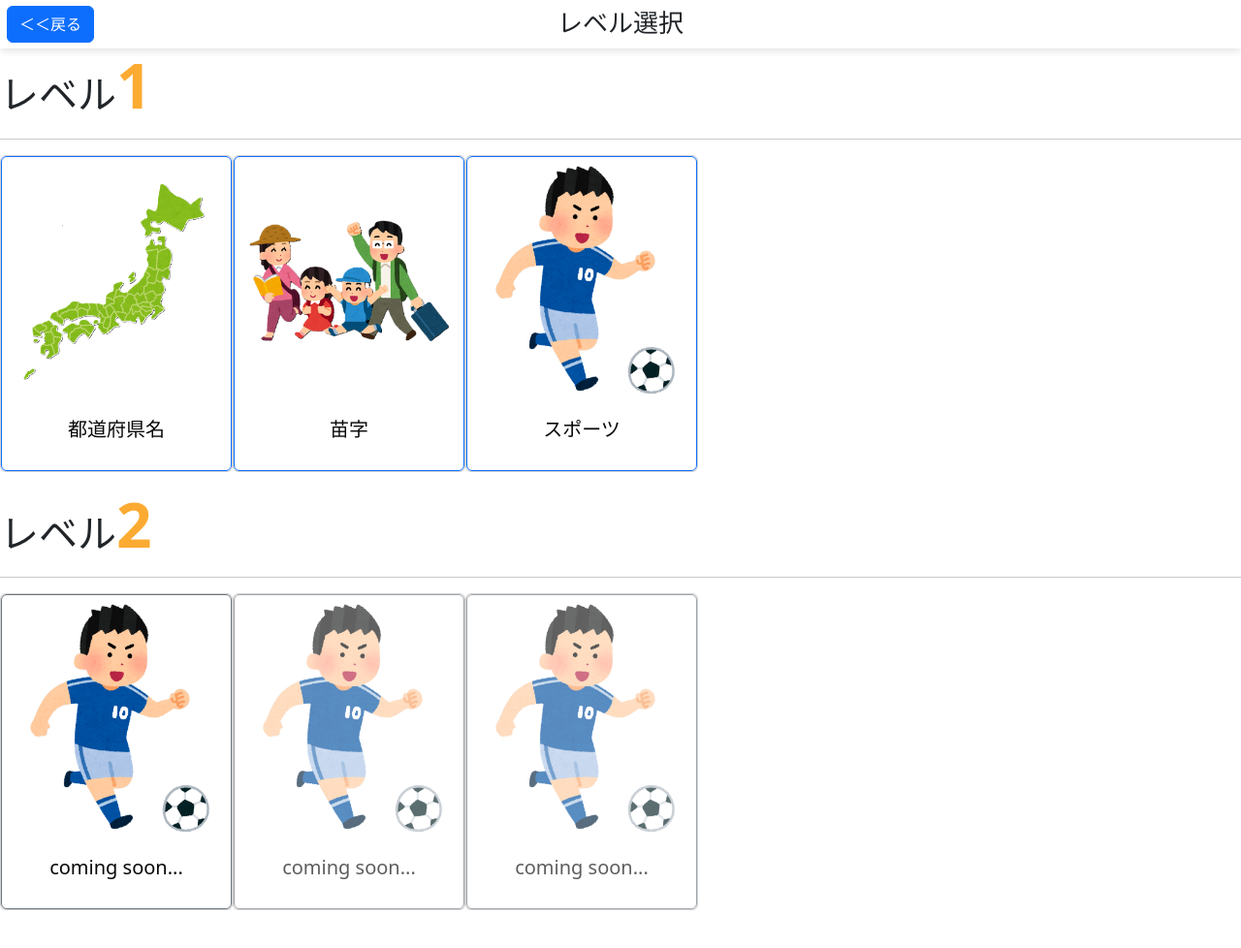
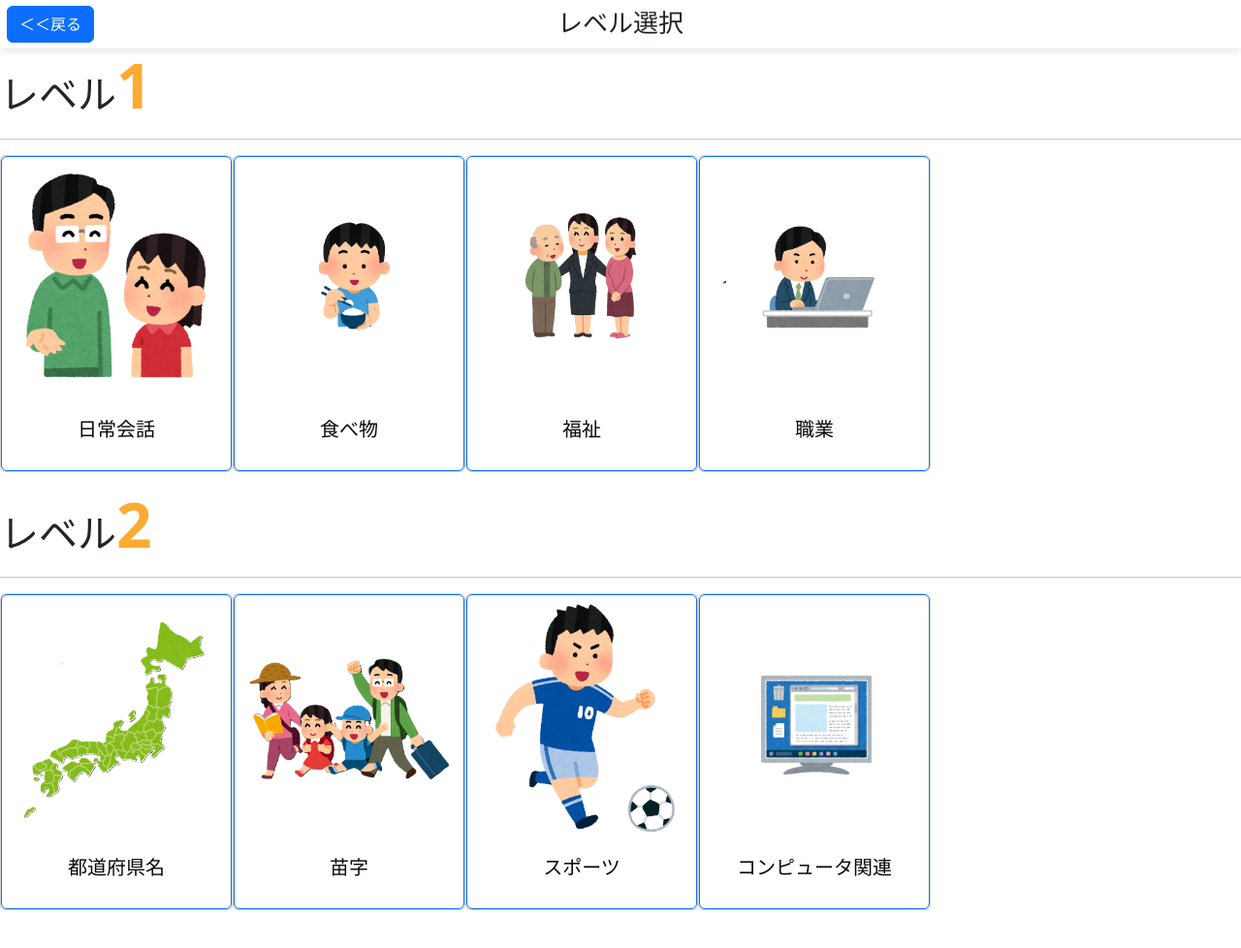
Before and after one commit to yamato3010/2023-3pro, a plain HTML site: page selectLevel.html in a window 1280 px wide. Shown: the whole page at 97% size. Drawn offline with nearby package versions, Linux system fonts and the light colour scheme.

Commit message:
feat:✨問題を追加

```diff
--- a/selectLevel.html
+++ b/selectLevel.html
@@ -36,6 +36,78 @@
   <hr>
   <div class="effect">
     <div class="d-flex flex-row mb-3">
+
+
+      <div class="card" data-toggle="tooltip" data-bs-placement="bottom" data-placement="top" title="最初にやるならこれ！"
+        style="width: 15rem;">
+        <a href="level/game.html?id=8" class="btn btn-outline-pri　btn btn-outline-primary " 　type="button">
+          <img src="./img/level_icon/talk_oyako_father_daughter.png" alt="カードの画像" class="card-img-top">
+          <div class="card-body">
+            <h5 class="card-title">日常会話</h5>
+
+            <div class="d-grid gap-2">
+
+            </div>
+          </div>
+        </a>
+      </div>
+
+      <div class="card" data-toggle="tooltip" data-bs-placement="bottom" data-bs-custom-class="ctm-tooltip"
+        title="慣れてきたらこれ" style="width: 15rem;">
+        <a href="level/game.html?id=7" class="btn btn-outline-pri　btn btn-outline-primary" 　type="button">
+          <img src="./img/level_icon/syokuji_hashi_boy.png" alt="カードの画像" class="card-img-top img-responsive">
+          <div class="card-body">
+            <h5 class="card-text">食べ物</h5>
+            <!-- <p class="card-text">たべものに関連するワードを中心に問題が出題されます</p> -->
+            <div class="d-grid gap-2">
+
+            </div>
+          </div>
+        </a>
+      </div>
+
+      <div class="card" data-toggle="tooltip" data-bs-placement="bottom" data-placement="top" title="福祉に関する問題が出題されます（簡単）"
+        style="width: 15rem;">
+        <a href="level/game.html?id=9" class="btn btn-outline-pri　btn btn-outline-primary" 　type="button">
+          <img src="./img/level_icon/job_syakai_fukushishi_woman.png" alt="カードの画像" class="card-img-top">
+          <div class="card-body">
+            <h5 class="card-title">福祉</h5>
+            <!-- <p class="card-text">スポーツに関連するワードを中心に問題が出題されます</p> -->
+            <div class="d-grid gap-2">
+
+            </div>
+          </div>
+        </a>
+      </div>
+
+      <div class="card" data-toggle="tooltip" data-bs-placement="bottom" data-placement="top" title="職業に関する問題が出題されます"
+        style="width: 15rem;">
+        <a href="level/game.html?id=10" class="btn btn-outline-pri　btn btn-outline-primary" 　type="button">
+          <img src="./img/level_icon/kaisya_man.png" alt="カードの画像" class="card-img-top">
+          <div class="card-body">
+            <h5 class="card-title">職業</h5>
+            <!-- <p class="card-text">スポーツに関連するワードを中心に問題が出題されます</p> -->
+            <div class="d-grid gap-2">
+
+            </div>
+          </div>
+        </a>
+      </div>
+
+
+      <!--この中にレベル１の問題を追加する-->
+    </div>
+  </div>
+
+  <h1>レベル<span>2</span></h1>
+  <hr>
+  <div class="effect" style="margin-bottom: 100px;">
+    <div class="d-flex flex-row mb-3">
+
+
+
+
+
       <div class="card" data-toggle="tooltip" data-bs-placement="bottom" data-bs-custom-class="ctm-tooltip"
         title="都道府県名について問題が出題されます" style="width: 15rem;">
         <a href="level/game.html?id=3" class="btn btn-outline-pri　btn btn-outline-primary" 　type="button">
@@ -78,52 +150,12 @@
         </a>
       </div>
 
-      <!--この中にレベル１の問題を追加する-->
-    </div>
-  </div>
-
-  <h1>レベル<span>2</span></h1>
-  <hr>
-  <div class="effect" style="margin-bottom: 100px;">
-    <div class="d-flex flex-row mb-3">
-      <div class="card" data-toggle="tooltip" data-bs-placement="bottom" data-placement="top" title="近日公開！"
+      <div class="card" data-toggle="tooltip" data-bs-placement="bottom" data-placement="top" title="難しいです！"
         style="width: 15rem;">
-        <a href="level/game.html?id=0" class="btn btn-outline-pri　btn btn-outline-secondary " 　type="button">
-          <img src="./img/level_icon/sports_soccer_man_asia.png" alt="カードの画像" class="card-img-top">
+        <a href="level/game.html?id=6" class="btn btn-outline-pri　btn btn-outline-primary" 　type="button">
+          <img src="./img/level_icon/display_monitor_computer.png" alt="カードの画像" class="card-img-top">
           <div class="card-body">
-            <h5 class="card-title">coming soon...</h5>
-            <!-- <p class="card-text">スポーツに関連するワードを中心に問題が出題されます</p> -->
-            <div class="d-grid gap-2">
-
-            </div>
-          </div>
-        </a>
-      </div>
-
-
-
-      <div class="card" data-toggle="tooltip" data-bs-placement="bottom" data-placement="top" title="近日公開！"
-        style="width: 15rem;">
-        <a href="index.html" class="btn btn-outline-pri　btn btn-outline-secondary disabled" 　type="button">
-          <img src="./img/level_icon/sports_soccer_man_asia.png" alt="カードの画像" class="card-img-top">
-          <div class="card-body">
-            <h5 class="card-title">coming soon...</h5>
-            <!-- <p class="card-text">スポーツに関連するワードを中心に問題が出題されます</p> -->
-            <div class="d-grid gap-2">
-
-            </div>
-          </div>
-        </a>
-      </div>
-
-
-
-      <div class="card" data-toggle="tooltip" data-bs-placement="bottom" data-placement="top" title="近日公開！"
-        style="width: 15rem;">
-        <a href="index.html" class="btn btn-outline-pri　btn btn-outline-secondary disabled" 　type="button">
-          <img src="./img/level_icon/sports_soccer_man_asia.png" alt="カードの画像" class="card-img-top">
-          <div class="card-body">
-            <h5 class="card-title">coming soon...</h5>
+            <h5 class="card-title">コンピュータ関連</h5>
             <!-- <p class="card-text">スポーツに関連するワードを中心に問題が出題されます</p> -->
             <div class="d-grid gap-2">
 
```
Also changed, not shown: level/levels.json (+22 -23 lines), img/level_icon/display_monitor_computer.png (added), img/level_icon/job_syakai_fukushishi_woman.png (added), img/level_icon/kaisya_man.png (added), img/level_icon/syokuji_hashi_boy.png (added), img/level_icon/talk_oyako_father_daughter.png (added).
